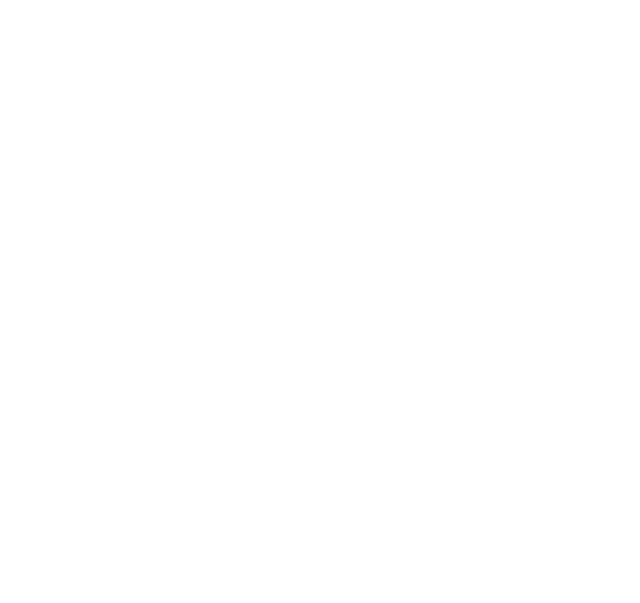
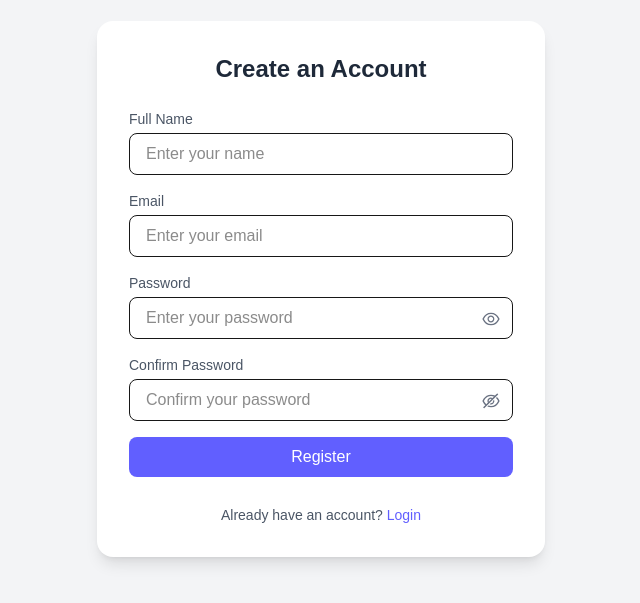
Before and after one commit to Rakib-Hassan-web/register-with-next-js-, a Next.js app: page /Register in a window 1280 px wide. Shown: the part 111-714 px from the top of the page, without its empty margins (319-959 px from the left). Built offline with nearby package versions, Linux system fonts and the light colour scheme.

Commit message:
react icon add

```diff
--- a/app/Register/page.jsx
+++ b/app/Register/page.jsx
@@ -1,11 +1,91 @@
 import React from 'react'
+import { AiOutlineEye, AiOutlineEyeInvisible } from "react-icons/ai";
+
 
 const page = () => {
   return (
     <>
 
 
+     <div className="flex items-center justify-center min-h-screen bg-gray-100">
+      <div className="bg-white shadow-lg rounded-2xl w-full max-w-md p-8">
+        <h2 className="text-2xl font-bold text-center text-gray-800 mb-6">
+          Create an Account
+        </h2>
 
+        <form className="space-y-4">
+          {/* Full Name */}
+          <div>
+            <label className="block text-sm font-medium text-gray-600 mb-1">
+              Full Name
+            </label>
+            <input
+              type="text"
+              placeholder="Enter your name"
+              className="w-full px-4 py-2 border rounded-lg focus:outline-none focus:ring-2 focus:ring-indigo-400"
+            />
+          </div>
+
+          {/* Email */}
+          <div>
+            <label className="block text-sm font-medium text-gray-600 mb-1">
+              Email
+            </label>
+            <input
+              type="email"
+              placeholder="Enter your email"
+              className="w-full px-4 py-2 border rounded-lg focus:outline-none focus:ring-2 focus:ring-indigo-400"
+            />
+          </div>
+
+          {/* Password */}
+          <div className="relative">
+            <label className="block text-sm font-medium text-gray-600 mb-1">
+              Password
+            </label>
+            <input
+              type="password"
+              placeholder="Enter your password"
+              className="w-full px-4 py-2 border rounded-lg focus:outline-none focus:ring-2 focus:ring-indigo-400"
+            />
+            <span className="absolute right-3 top-9 text-gray-500 cursor-pointer">
+              <AiOutlineEye size={20} />
+            </span>
+          </div>
+
+          {/* Confirm Password */}
+          <div className="relative">
+            <label className="block text-sm font-medium text-gray-600 mb-1">
+              Confirm Password
+            </label>
+            <input
+              type="password"
+              placeholder="Confirm your password"
+              className="w-full px-4 py-2 border rounded-lg focus:outline-none focus:ring-2 focus:ring-indigo-400"
+            />
+            <span className="absolute right-3 top-9 text-gray-500 cursor-pointer">
+              <AiOutlineEyeInvisible size={20} />
+            </span>
+          </div>
+
+          {/* Register Button */}
+          <button
+            type="button"
+            className="w-full bg-indigo-500 text-white py-2 rounded-lg hover:bg-indigo-600 transition duration-200"
+          >
+            Register
+          </button>
+
+          {/* Login Redirect */}
+          <p className="text-sm text-center text-gray-600 mt-3">
+            Already have an account?{" "}
+            <a href="/login" className="text-indigo-500 hover:underline">
+              Login
+            </a>
+          </p>
+        </form>
+      </div>
+    </div>
 
 
 
```
Also changed, not shown: package.json (+4 -3 lines), 1 other file (tests, documents, lock files or other folders).
